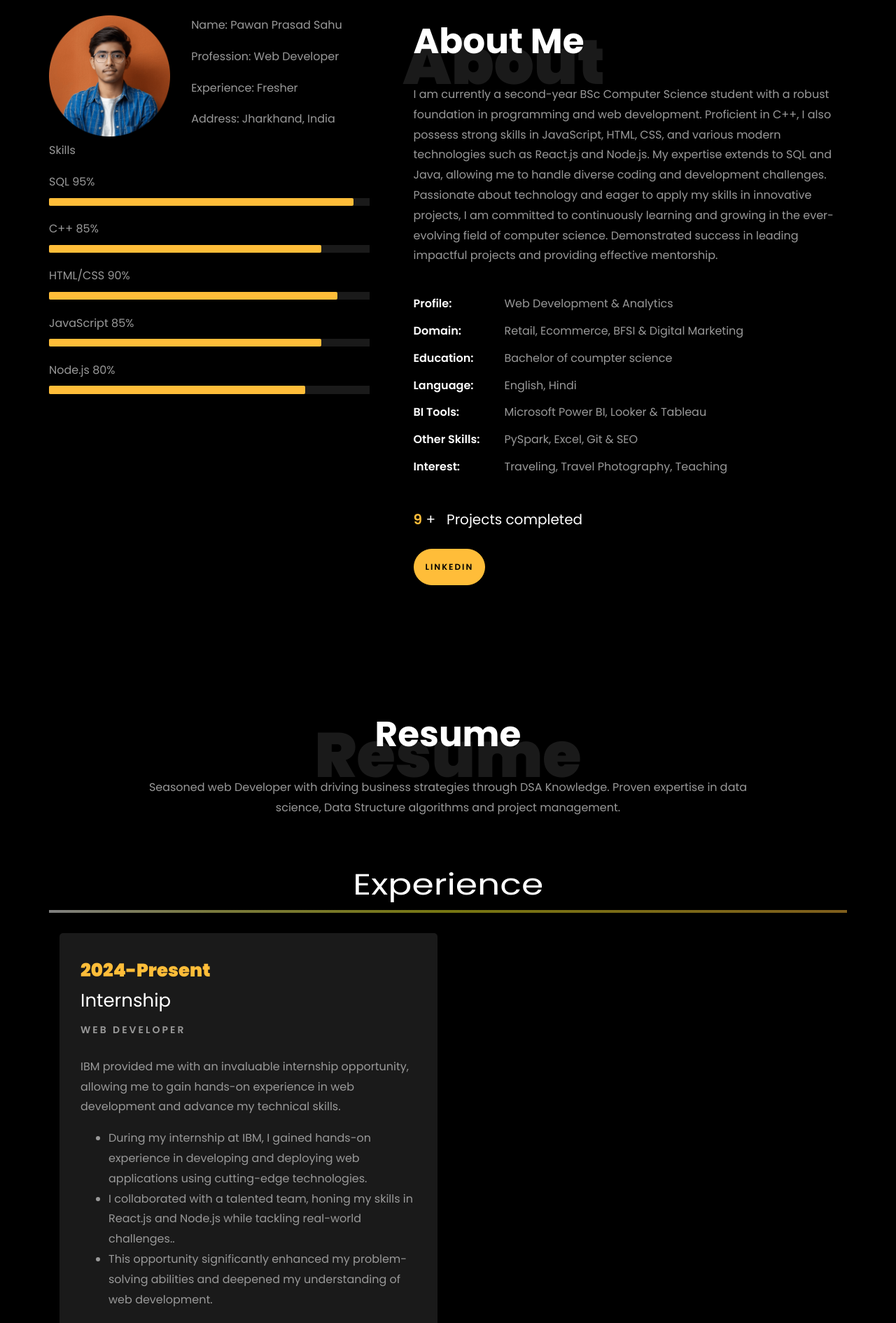
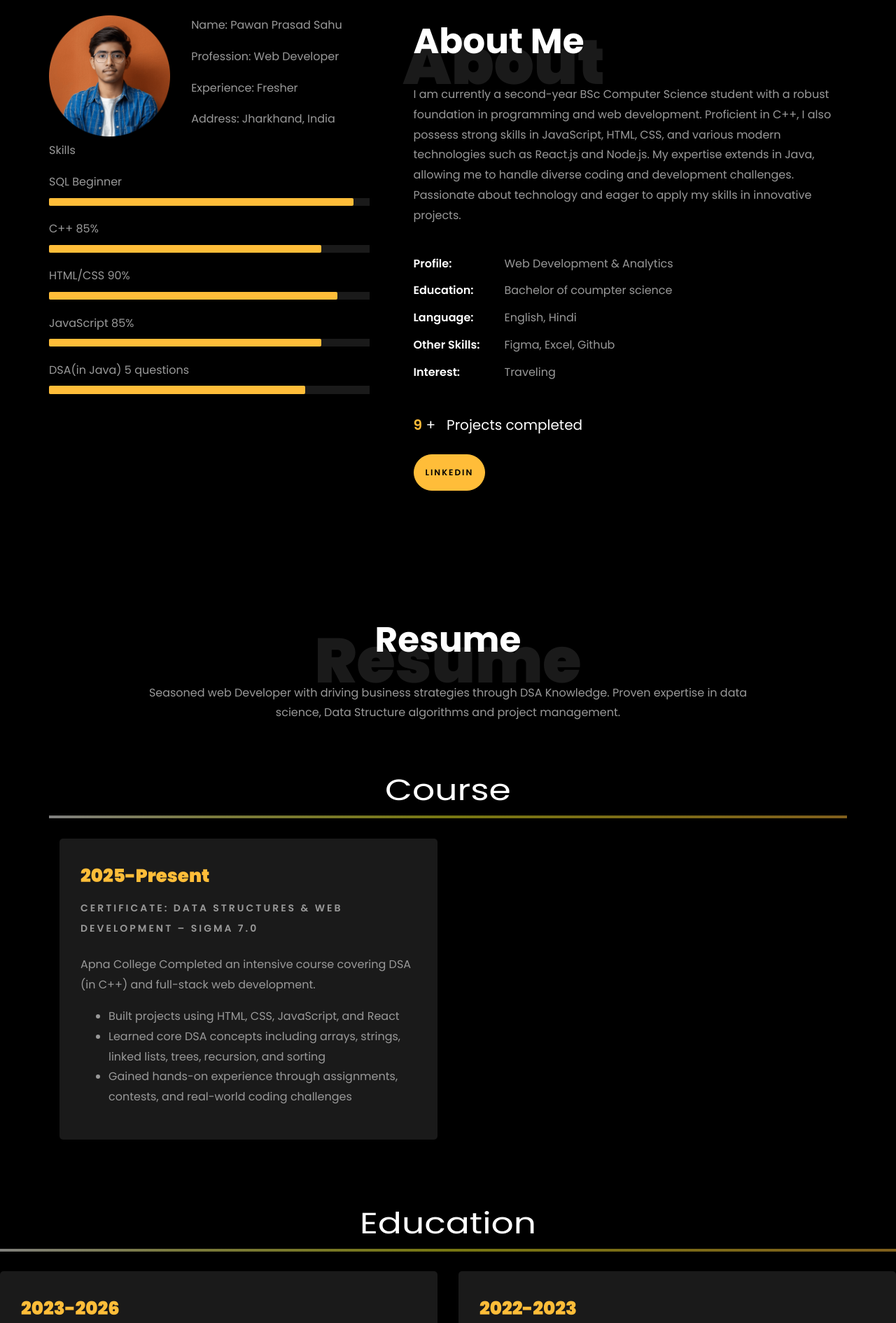
Before and after one commit to Pawansahu247/pawansahuportfolio, a plain HTML site: page index.html in a window 1280 px wide. Shown: the part 840-2730 px from the top of the page at 70% size. Drawn offline with Linux system fonts and the light colour scheme; files whose address does not match are found by name.

Commit message:
Update index.html

```diff
--- a/index.html
+++ b/index.html
@@ -230,7 +230,7 @@
 
 								<div class="skill-mf">
 									<p class="title-s">Skills</p>
-									<span>SQL</span> <span class="pull-right">95%</span>
+									<span>SQL</span> <span class="pull-right">Beginner</span>
 									<div class="progress">
 										<div class="progress-bar" role="progressbar" style="width: 95%;" aria-valuenow="95" aria-valuemin="0"
 											aria-valuemax="100"></div>
@@ -254,7 +254,7 @@
 											aria-valuemax="100"></div>
 									</div>
 
-									<span>Node.js</span> <span class="pull-right">80%</span>
+									<span>DSA(in Java)</span> <span class="pull-right">5 questions</span>
 									<div class="progress">
 										<div class="progress-bar" role="progressbar" style="width: 80%" aria-valuenow="80" aria-valuemin="0"
 											aria-valuemax="100"></div>
@@ -273,18 +273,16 @@
 
 								<p>I am currently a second-year BSc Computer Science student with a robust foundation in programming and web development.
 									Proficient in C++, I also possess strong skills in JavaScript, HTML, CSS, and various modern technologies such as React.js and Node.js.
-									 My expertise extends to SQL and Java, allowing me to handle diverse coding and development challenges.
-									 Passionate about technology and eager to apply my skills in innovative projects,
-									  I am committed to continuously learning and growing in the ever-evolving field of computer science.
-									Demonstrated success in leading impactful projects and providing effective mentorship.</p>
+									 My expertise extends in Java, allowing me to handle diverse coding and development challenges.
+									 Passionate about technology and eager to apply my skills in innovative projects.</p>
 								<ul class="about-info mt-4 px-md-0 px-2">
 									<li class="d-flex"><span>Profile:</span> <span>Web Development &amp; Analytics</span></li>
-									<li class="d-flex"><span>Domain:</span> <span>Retail, Ecommerce, BFSI &amp; Digital Marketing</span></li>
+									<!-- <li class="d-flex"><span>Domain:</span> <span>Retail, Ecommerce, BFSI &amp; Digital Marketing</span></li> -->
 									<li class="d-flex"><span>Education:</span> <span>Bachelor of coumpter science</span></li>
 									<li class="d-flex"><span>Language:</span> <span>English, Hindi</span></li>
-									<li class="d-flex"><span>BI Tools:</span> <span>Microsoft Power BI, Looker &amp; Tableau</span></li>
-									<li class="d-flex"><span>Other Skills:</span> <span>PySpark, Excel, Git &amp; SEO</span></li>
-									<li class="d-flex"><span>Interest:</span> <span>Traveling, Travel Photography, Teaching</span></li>
+									<!-- <li class="d-flex"><span>BI Tools:</span> <span>Microsoft Power BI, Looker &amp; Tableau</span></li> -->
+									<li class="d-flex"><span>Other Skills:</span> <span>Figma, Excel, Github</span></li>
+									<li class="d-flex"><span>Interest:</span> <span>Traveling</span></li>
 
 								</ul>
 							</div>
@@ -320,7 +318,7 @@
         </div>
 
 		<div class="row">
-			<h1 class="big-4">Experience</h1>
+			<h1 class="big-4">Course</h1>
 			<div class="underline"></div>
 		</div>
 		<br>
@@ -328,14 +326,21 @@
 		<div class="row">
 				<div class="col-md-6">
 					<div class="resume-wrap ftco-animate">
-						<span class="date">2024-Present</span>
-						<h2>Internship</h2>
-						<span class="position">web Developer</span>
-						<p class="mt-4">IBM provided me with an invaluable internship opportunity, allowing me to gain hands-on experience in web development and advance my technical skills.
+						<span class="date">2025-Present</span>
+						<h2></h2>
+						<span class="position">Certificate: Data Structures & Web Development – Sigma 7.0</span>
+						<p class="mt-4">Apna College
+Completed an intensive course covering DSA (in C++) and full-stack web development.
+
 							<ul>
-								<li>During my internship at IBM, I gained hands-on experience in developing and deploying web applications using cutting-edge technologies.</li>
-								<li> I collaborated with a talented team, honing my skills in React.js and Node.js while tackling real-world challenges..</li>
-								<li> This opportunity significantly enhanced my problem-solving abilities and deepened my understanding of web development.</li>
+								<li>
+Built projects using HTML, CSS, JavaScript, and React
+
+</li>
+								<li> Learned core DSA concepts including arrays, strings, linked lists, trees, recursion, and sorting
+
+</li>
+								<li>Gained hands-on experience through assignments, contests, and real-world coding challenges </li>
 							</ul>
 						</p>
 					</div>
@@ -362,7 +367,7 @@
     					<span class="date">2023-2026</span>
     					<h2>Bachelor of Computer Science</h2>
     					<span class="position">Marwari College Ranchi</span>
-    					<p class="mt-4">Grade: First class distinction.</p>
+    					<!-- <p class="mt-4">Grade: First class distinction.</p> -->
     				</div>
     			</div>
 
@@ -385,10 +390,10 @@
     </section>
 
 
-
+<!--
     <section class="ftco-section" id="project-section">
       <div class="container">
-        <div class="row justify-content-center mb-5 pb-5">
+         <div class="row justify-content-center mb-5 pb-5">
           <div class="col-md-7 heading-section text-center ftco-animate">
             <h1 class="big big-2">Projects</h1>
             <h2 class="mb-4">Projects</h2>
@@ -398,7 +403,7 @@
         <div class="row d-flex">
           <div class="col-md-4 d-flex ftco-animate">
           	<div class="blog-entry justify-content-end">
-              <a href="https://github.com/rishabhnmishra/SQL_Music_Store_Analysis/blob/main/Music_Store_Query.sql" class="block-20 zoom-effect" style="background-image: url('images/proj_1.jpg');">
+              <a href="" class="block-20 zoom-effect" style="background-image: url('images/proj_1.jpg');">
               </a>
               <div class="text mt-3 float-right d-block">
 
@@ -431,7 +436,7 @@
           </div>
         </div>
 	<br>
-		<!-- added justify-content-center to center align the last two projects -->
+		added justify-content-center to center align the last two projects
 		<div class="row d-flex justify-content-center">
 			<div class="col-md-4 d-flex ftco-animate">
 				<div class="blog-entry justify-content-end">
@@ -449,7 +454,6 @@
 				<a href="https://github.com/rishabhnmishra/customer_segmentation/blob/main/Customer_Segmentation-final.ipynb" class="block-20 zoom-effect" style="background-image: url('images/proj_5.jpg');">
 				</a>
 				<div class="text mt-3 float-right d-block">
-
 				  <h3 class="heading"><a href="https://github.com/rishabhnmishra/customer_segmentation/blob/main/Customer_Segmentation-final.ipynb">Customer Segmentation using clustering model</a></h3>
 				  <p>Developed a ML model to give various recommendations of financial products &amp; services on target customer groups.</p>
 				</div>
@@ -457,7 +461,7 @@
 			</div>
 		 </div>
 	  </div>
-    </section>
+    </section> -->
 
 	<section class="ftco-section ftco-no-pt ftco-no-pb ftco-counter img" id="section-counter">
       <div class="container">
@@ -473,7 +477,7 @@
           <div class="col-md d-flex justify-content-center counter-wrap ftco-animate">
             <div class="block-18">
               <div class="text">
-                <strong class="number" data-number="10">0</strong>
+                <strong class="number" data-number="2">0</strong>
                 <span>Projects</span>
               </div>
             </div>
@@ -481,7 +485,7 @@
           <div class="col-md d-flex justify-content-center counter-wrap ftco-animate">
             <div class="block-18">
               <div class="text">
-                <strong class="number" data-number="15">0</strong>
+                <strong class="number" data-number="2">0</strong>
                 <span>Mentored Students</span>
               </div>
             </div>
@@ -489,8 +493,8 @@
           <div class="col-md d-flex justify-content-center counter-wrap ftco-animate">
             <div class="block-18">
               <div class="text">
-                <strong class="number" data-number="500">0</strong>
-                <span>Cups of coffee</span>
+                <strong class="number" data-number="3">0</strong>
+                <span>Certificate</span>
               </div>
             </div>
           </div>
@@ -501,7 +505,7 @@
 			<!-- <div class="container"> -->
 				<div class="row justify-content-center">
 					<div class="col-md-7 ftco-animate text-center">
-						<h2>More projects on<span> Github  </span> </h2>
+						<h2>projects on<span> Github  </span> </h2>
 						<div class="heading"> <h4> I love to solve business problems &amp; uncover hidden data stories </h4>
 						<br>
 						<p><a href="https://github.com/Pawansahu247" class="btn btn-primary py-3 px-5">GitHub</a></p>
```
